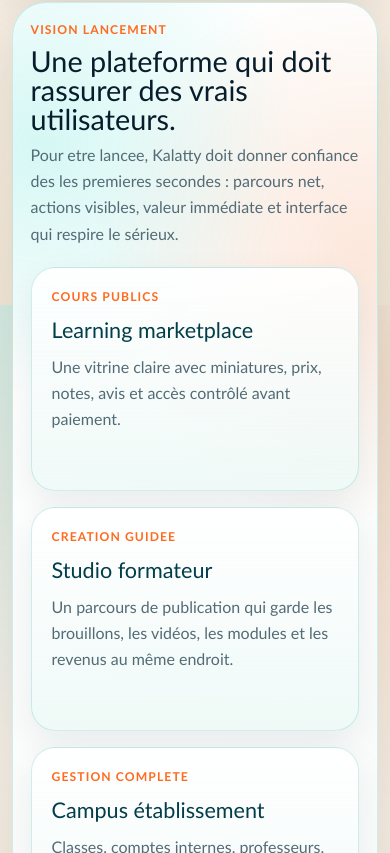
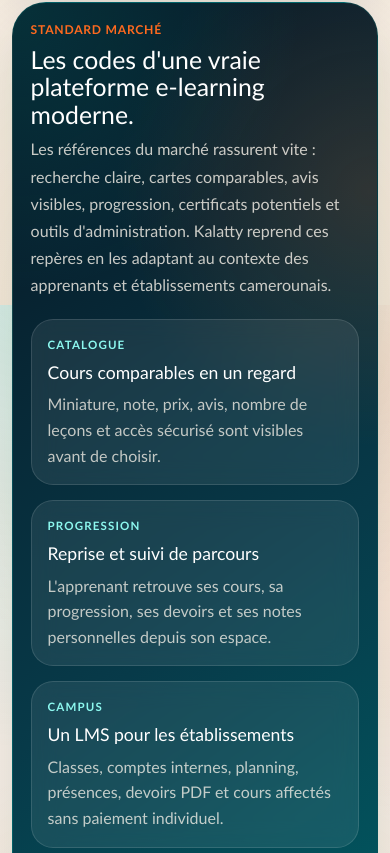
Before and after one commit to bricendongo4-code/KALATTY, a Next.js app in the folder frontend/: page / in a window 390 px wide. Shown: the part 3071-3924 px from the top of the page. Built offline with nearby package versions, Linux system fonts and the light colour scheme; no server answers.

Commit message:
Bring homepage closer to marketplace standards

```diff
--- a/frontend/app/page.module.css
+++ b/frontend/app/page.module.css
@@ -195,9 +195,9 @@
 
 .courseCardBody {
   min-width: 0;
-  display: grid;
-  grid-template-rows: auto auto auto 1fr auto;
-  align-content: stretch;
+  min-height: 14rem;
+  display: flex;
+  flex-direction: column;
   gap: 0.45rem;
   padding: 0.9rem;
 }
@@ -211,6 +211,7 @@
 }
 
 .courseCardBody h3 {
+  min-height: 2.7rem;
   display: -webkit-box;
   overflow: hidden;
   -webkit-box-orient: vertical;
@@ -240,9 +241,28 @@
   color: var(--muted);
 }
 
+.courseSignalRow {
+  min-height: 2rem;
+  display: flex;
+  gap: 0.4rem;
+  flex-wrap: wrap;
+  align-items: start;
+}
+
+.courseSignalRow span {
+  width: fit-content;
+  max-width: 100%;
+  padding: 0.32rem 0.55rem;
+  border-radius: 999px;
+  background: #eef7a5;
+  color: #3f4a04;
+  font-size: 0.68rem;
+  font-weight: 900;
+  line-height: 1;
+}
+
 .coursePrice {
-  align-self: end;
-  margin-top: 0.1rem;
+  margin-top: auto;
   color: var(--foreground);
   font-size: 1rem;
 }
@@ -250,7 +270,6 @@
 .courseCardCta,
 .courseHoverAction {
   width: 100%;
-  margin-top: auto;
   padding: 0.48rem 0.7rem;
   border-radius: 999px;
   background: var(--secondary-soft);
@@ -344,6 +363,69 @@
 
 .promoSection {
   display: grid;
+}
+
+.competitiveSection {
+  display: grid;
+  gap: 1.25rem;
+  padding: clamp(1.1rem, 3vw, 2rem);
+  border: 1px solid rgba(0, 158, 154, 0.18);
+  border-radius: var(--radius-xl);
+  background:
+    radial-gradient(circle at 0% 0%, rgba(0, 211, 194, 0.15), transparent 18rem),
+    radial-gradient(circle at 98% 18%, rgba(255, 106, 31, 0.16), transparent 16rem),
+    linear-gradient(145deg, #071421, #073a49 58%, #005f66);
+  color: #ffffff;
+  box-shadow: var(--shadow);
+}
+
+.competitiveSection .sectionIntro h2,
+.competitiveSection .sectionIntro p {
+  color: #ffffff;
+}
+
+.competitiveSection .sectionIntro p {
+  color: rgba(255, 248, 239, 0.78);
+}
+
+.competitiveGrid {
+  display: grid;
+  grid-template-columns: repeat(4, minmax(0, 1fr));
+  gap: 0.9rem;
+}
+
+.competitiveCard {
+  min-width: 0;
+  display: grid;
+  gap: 0.55rem;
+  padding: 1rem;
+  border: 1px solid rgba(255, 255, 255, 0.12);
+  border-radius: 22px;
+  background: rgba(255, 255, 255, 0.08);
+  backdrop-filter: blur(12px);
+}
+
+.competitiveCard span {
+  color: #8df8ef;
+  font-size: 0.72rem;
+  font-weight: 900;
+  letter-spacing: 0.1em;
+  text-transform: uppercase;
+}
+
+.competitiveCard h3,
+.competitiveCard p {
+  margin: 0;
+}
+
+.competitiveCard h3 {
+  color: #ffffff;
+  font-size: 1.1rem;
+}
+
+.competitiveCard p {
+  color: rgba(255, 248, 239, 0.74);
+  line-height: 1.6;
 }
 
 .promoColumn {
@@ -1616,7 +1698,8 @@
   .launchGrid,
   .proofStrip,
   .marketSection,
-  .marketGrid {
+  .marketGrid,
+  .competitiveGrid {
     grid-template-columns: repeat(2, minmax(0, 1fr));
   }
 
@@ -1629,7 +1712,8 @@
   .launchGrid,
   .proofStrip,
   .marketSection,
-  .marketGrid {
+  .marketGrid,
+  .competitiveGrid {
     grid-template-columns: minmax(0, 1fr);
   }
 
--- a/frontend/app/page.tsx
+++ b/frontend/app/page.tsx
@@ -102,6 +102,29 @@
   "Catalogue dynamique",
 ];
 
+const competitiveSignals = [
+  {
+    label: "Catalogue",
+    title: "Cours comparables en un regard",
+    text: "Miniature, note, prix, avis, nombre de leçons et accès sécurisé sont visibles avant de choisir.",
+  },
+  {
+    label: "Progression",
+    title: "Reprise et suivi de parcours",
+    text: "L'apprenant retrouve ses cours, sa progression, ses devoirs et ses notes personnelles depuis son espace.",
+  },
+  {
+    label: "Campus",
+    title: "Un LMS pour les établissements",
+    text: "Classes, comptes internes, planning, présences, devoirs PDF et cours affectés sans paiement individuel.",
+  },
+  {
+    label: "Mobile",
+    title: "Pensé pour le téléphone",
+    text: "Les cours coulissent en rails, les actions restent accessibles et les cartes gardent une structure stable.",
+  },
+];
+
 const launchPillars = [
   {
     title: "Learning marketplace",
@@ -178,6 +201,8 @@
     course.shortDescription ||
     course.description ||
     "Découvre le programme complet de ce cours Kalatty.";
+  const isBestRated = Number(course.courseRatingAverage ?? 0) >= 4.5;
+  const hasSocialProof = Number(course.totalReviews ?? 0) >= 10;
 
   return (
     <Link
@@ -221,6 +246,10 @@
             {course.totalReviews} avis
           </small>
         </div>
+        <div className={styles.courseSignalRow}>
+          <span>{isBestRated ? "Très bien noté" : "Cours publié"}</span>
+          <span>{hasSocialProof ? "Populaire" : "Nouveau"}</span>
+        </div>
         <strong className={styles.coursePrice}>{formatPrice(course.priceFcfa)}</strong>
         <span className={styles.courseCardCta}>{actionLabel}</span>
       </div>
@@ -236,6 +265,7 @@
             {course.teacherExpertise ? `, ${course.teacherExpertise}` : ""}
           </li>
           <li>Note des apprenants : {course.courseRatingAverage.toFixed(1)}/5</li>
+          <li>Accès après connexion, paiement ou affectation campus</li>
         </ul>
         <strong>{formatPrice(course.priceFcfa)}</strong>
         <span className={styles.courseHoverAction}>{actionLabel}</span>
@@ -505,6 +535,28 @@
         </div>
       </section>
 
+      <section className={styles.competitiveSection}>
+        <div className={styles.sectionIntro}>
+          <span>Standard marché</span>
+          <h2>Les codes d'une vraie plateforme e-learning moderne.</h2>
+          <p>
+            Les références du marché rassurent vite : recherche claire, cartes
+            comparables, avis visibles, progression, certificats potentiels et
+            outils d'administration. Kalatty reprend ces repères en les adaptant
+            au contexte des apprenants et établissements camerounais.
+          </p>
+        </div>
+        <div className={styles.competitiveGrid}>
+          {competitiveSignals.map((signal) => (
+            <article key={signal.title} className={styles.competitiveCard}>
+              <span>{signal.label}</span>
+              <h3>{signal.title}</h3>
+              <p>{signal.text}</p>
+            </article>
+          ))}
+        </div>
+      </section>
+
       <section className={styles.launchSection}>
         <div className={styles.launchIntro}>
           <span>Vision lancement</span>
```
